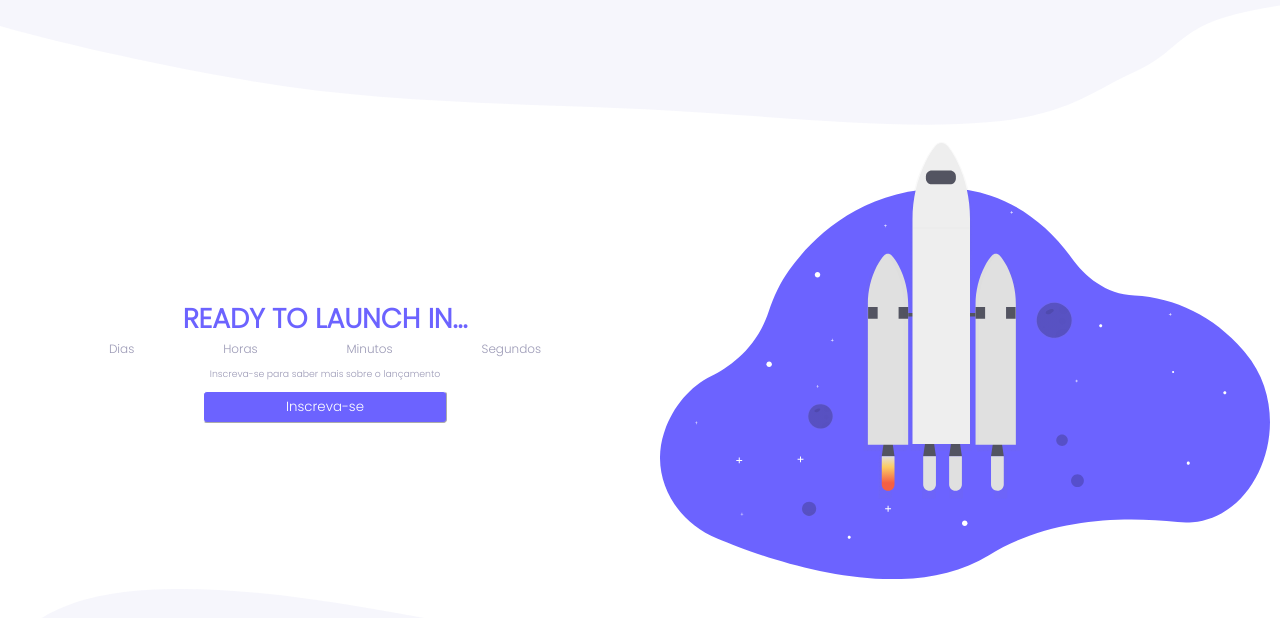
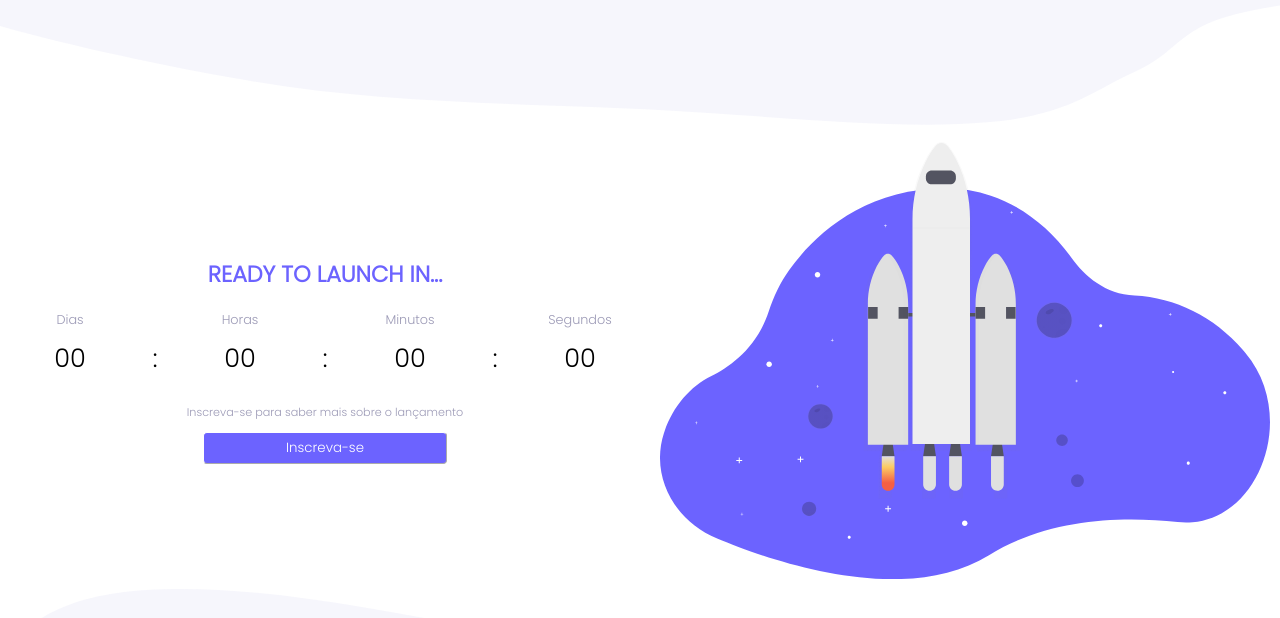
Before and after one commit to LeoLobo30/Countdown, a plain HTML site: page index.html in a window 1280 px wide. Drawn offline with Linux system fonts and the light colour scheme.

Commit message:
ajust layout

```diff
--- a/index.css
+++ b/index.css
@@ -55,31 +55,32 @@ div.countDownArea {
 h3 {
   color: var(--purple);
   font-weight: 800;
-  font-size: 1.7em;
+  font-size: 1.4em;
   margin: 0px;
 }
 
-span {
+div.countDown .menu {
   color: var(--text-color);
-  font-size: 0.75em;
+  font-size: 0.8em;
 }
 
-div.legendOfCountDown {
-  display: flex;
+div.countDown {
+  display: grid;
   width: 100%;
-  justify-content: space-evenly;
+  grid-template: 1fr 3fr / 2fr 1fr 2fr 1fr 2fr 1fr 2fr ;
+  gap: 10px;
+  text-align: center;
+  margin-top: 20px;
 }
 
 p {
   color: var(--text-color);
-  font-size: 7pt;
+  font-size: 0.7em;
   text-align: center;
 }
 
-div.countDown {
-  width: 100%;
-  text-align: center;
-  justify-content: space-evenly;
+div.countDown span {
+  font-size: 1.6em;
 }
 
 button {
--- a/index.html
+++ b/index.html
@@ -19,10 +19,8 @@
   <div class="splitArea">
     <div class="countDownArea">
       <h3>READY TO LAUNCH IN...</h3>
-      <div class="legendOfCountDown">
-        <span>Dias</span><span>Horas</span><span>Minutos</span><span>Segundos</span>
-      </div>
       <div class="countDown">
+        <span class="menu">Dias</span><span></span><span class="menu">Horas</span><span></span><span class="menu">Minutos</span><span></span><span class="menu">Segundos</span>
       </div>
       <p>Inscreva-se para saber mais sobre o lançamento</p>
       <button>Inscreva-se</button>
--- a/index.js
+++ b/index.js
@@ -0,0 +1,13 @@
+const timeStart = 1 * 24 * 60 * 60; //day * hr * min * sec
+
+const countDown = document.querySelector("div.countDown");
+
+countDown.innerHTML += `
+  <span>00</span>
+  <span>:</span>
+  <span>00</span>
+  <span>:</span>
+  <span>00</span>
+  <span>:</span>
+  <span>00</span>
+`;
```
